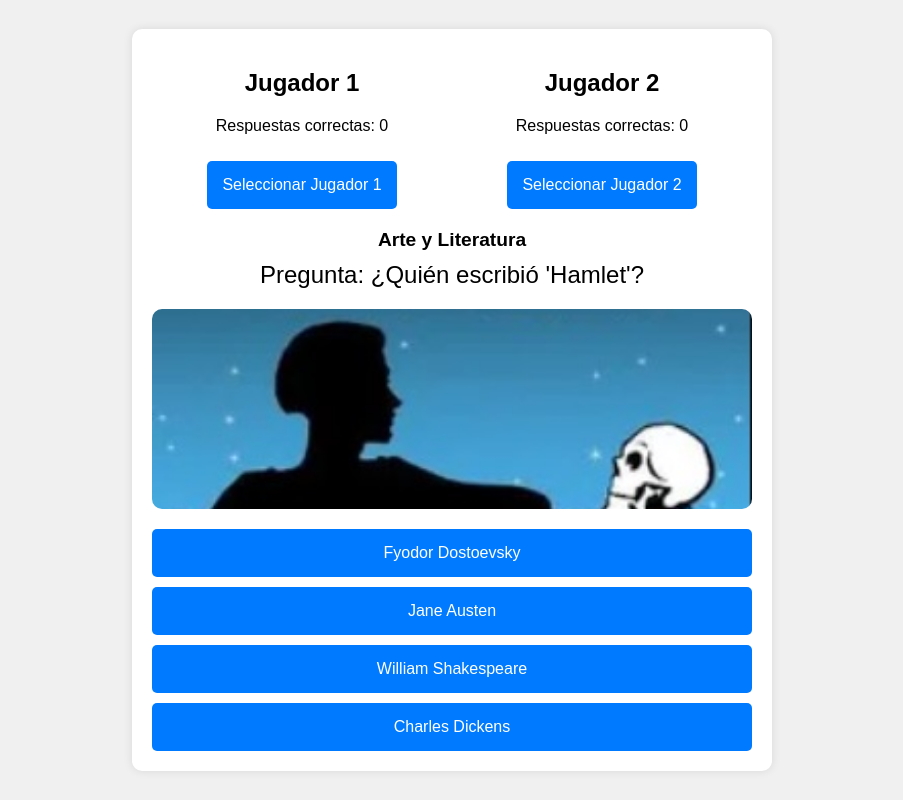
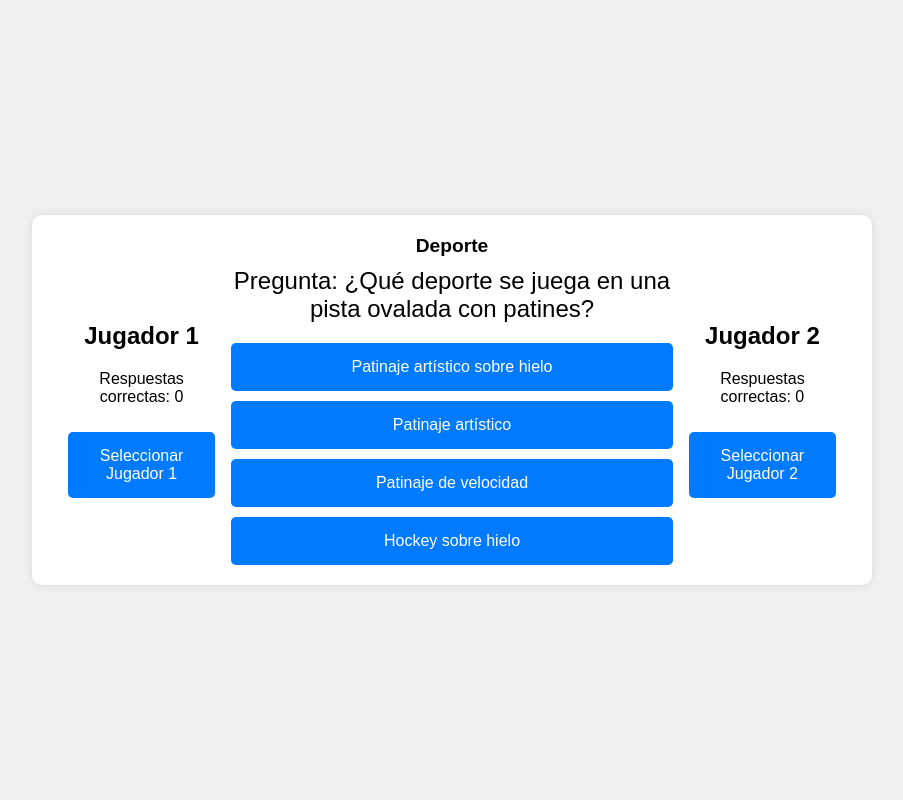
Before and after one commit to JJorgeNNavarro/juegoSemana, a plain HTML site: page index.html in a window 1280 px wide. Shown: the whole page, without its empty margins (188-1091 px from the left). Drawn offline with Linux system fonts and the light colour scheme.

Commit message:
agregadas preguntas de deporte, falta agregar imagenes

```diff
--- a/base-preguntas.json
+++ b/base-preguntas.json
@@ -1,15 +1,4 @@
 [
-
-{
-    "categoria": "Arte y Literatura",
-    "pregunta": "Quien pintó la mona lisa?",
-    "respuesta": "Leonardo da Vinci",
-    "incorrecta1": "Picasso",
-    "incorrecta2": "Miguel Angel",
-    "incorrecta3": "Monet",
-    "imagen": "/img/monaLisa.jpg"
-},
-
     {
         "categoria": "Arte y Literatura",
         "pregunta": "¿Quién escribió 'Cien años de soledad'?",
@@ -19,7 +8,6 @@
         "incorrecta3": "Jorge Luis Borges",
         "imagen": "/img/cienaniosdesoledad.jpg"
     },
-
     {
         "categoria": "Arte y Literatura",
         "pregunta": "¿Quién pintó 'La noche estrellada'?",
@@ -46,11 +34,86 @@
         "incorrecta2": "Charles Dickens",
         "incorrecta3": "Fyodor Dostoevsky",
         "imagen": "/img/hamlet.jpg"
+    },
+    {
+        "categoria": "Deporte",
+        "pregunta": "¿En qué deporte se utiliza una raqueta y una pelota amarilla?",
+        "respuesta": "Tenis",
+        "incorrecta1": "Golf",
+        "incorrecta2": "Bádminton",
+        "incorrecta3": "Ping pong",
+        "imagen": "/img/deportes.jpg"
+    },
+    {
+        "categoria": "Deporte",
+        "pregunta": "¿Qué deporte se juega en un campo con un arco y una pelota redonda?",
+        "respuesta": "Fútbol",
+        "incorrecta1": "Rugby",
+        "incorrecta2": "Hockey",
+        "incorrecta3": "Baloncesto"
+    },
+    {
+        "categoria": "Deporte",
+        "pregunta": "¿Qué deporte practicaba Michael Jordan?",
+        "respuesta": "Baloncesto",
+        "incorrecta1": "Fútbol americano",
+        "incorrecta2": "Golf",
+        "incorrecta3": "Béisbol"
+    },
+    {
+        "categoria": "Deporte",
+        "pregunta": "¿Qué país ganó la Copa Mundial de Fútbol en 2018?",
+        "respuesta": "Francia",
+        "incorrecta1": "Brasil",
+        "incorrecta2": "Alemania",
+        "incorrecta3": "Argentina"
+    },
+    {
+        "categoria": "Deporte",
+        "pregunta": "¿Cuál es el deporte más popular en Estados Unidos?",
+        "respuesta": "Fútbol americano",
+        "incorrecta1": "Béisbol",
+        "incorrecta2": "Baloncesto",
+        "incorrecta3": "Hockey sobre hielo"
+    },
+    {
+        "categoria": "Deporte",
+        "pregunta": "¿Qué equipo ganó más títulos de la NBA en la década de 1990?",
+        "respuesta": "Chicago Bulls",
+        "incorrecta1": "Los Angeles Lakers",
+        "incorrecta2": "Boston Celtics",
+        "incorrecta3": "Miami Heat"
+    },
+    {
+        "categoria": "Deporte",
+        "pregunta": "¿Cuántos jugadores hay en un equipo de voleibol en la cancha?",
+        "respuesta": "6",
+        "incorrecta1": "5",
+        "incorrecta2": "7",
+        "incorrecta3": "4"
+    },
+    {
+        "categoria": "Deporte",
+        "pregunta": "¿Qué equipo ganó la Copa Mundial de Fútbol en 2014?",
+        "respuesta": "Alemania",
+        "incorrecta1": "Brasil",
+        "incorrecta2": "Argentina",
+        "incorrecta3": "España"
+    },
+    {
+        "categoria": "Deporte",
+        "pregunta": "¿Quién es el máximo goleador de la historia del fútbol?",
+        "respuesta": "Pelé",
+        "incorrecta1": "Lionel Messi",
+        "incorrecta2": "Cristiano Ronaldo",
+        "incorrecta3": "Diego Maradona"
+    },
+    {
+        "categoria": "Deporte",
+        "pregunta": "¿Qué deporte se juega en una pista ovalada con patines?",
+        "respuesta": "Patinaje de velocidad",
+        "incorrecta1": "Patinaje artístico",
+        "incorrecta2": "Hockey sobre hielo",
+        "incorrecta3": "Patinaje artístico sobre hielo"
     }
-
-
-
-
-
-
 ]
--- a/index.css
+++ b/index.css
@@ -17,18 +17,19 @@ body {
     border-radius: 10px;
     box-shadow: 0 0 10px rgba(0, 0, 0, 0.1);
     width: 80%;
-    max-width: 600px;
-    text-align: center;
+    max-width: 800px; /* Aumentado para dar espacio a los jugadores */
+    display: flex;
+    justify-content: space-between;
+    align-items: center;
 }
 
 .jugadores {
-    display: flex;
-    justify-content: space-around;
-    margin-bottom: 20px;
+    width: 20%;
+    padding: 2%;
 }
 
 .jugador {
-    width: 45%;
+    text-align: center;
 }
 
 .seleccionar-jugador {
@@ -45,6 +46,11 @@ body {
 
 .seleccionar-jugador:hover {
     background-color: #0056b3;
+}
+
+.preguntas {
+    width: 60%; /* Ajustado para dar espacio a los jugadores */
+    text-align: center;
 }
 
 .encabezado {
--- a/index.html
+++ b/index.html
@@ -15,13 +15,9 @@
                 <p>Respuestas correctas: <span id="contador1">0</span></p>
                 <button class="seleccionar-jugador" data-jugador="1">Seleccionar Jugador 1</button>
             </div>
-            <div class="jugador" id="jugador2">
-                <h2>Jugador 2</h2>
-                <p>Respuestas correctas: <span id="contador2">0</span></p>
-                <button class="seleccionar-jugador" data-jugador="2">Seleccionar Jugador 2</button>
-            </div>
         </div>
 
+        <div class="preguntas">
             <div class="encabezado">
                 <div class="categoria">Categoría</div>
                 <div class="pregunta">Pregunta</div>
@@ -35,6 +31,15 @@
             </div>
         </div>
 
+        <div class="jugadores">
+            <div class="jugador" id="jugador2">
+                <h2>Jugador 2</h2>
+                <p>Respuestas correctas: <span id="contador2">0</span></p>
+                <button class="seleccionar-jugador" data-jugador="2">Seleccionar Jugador 2</button>
+            </div>
+        </div>
+    </div>
+
     <script src="index.js"></script>
 </body>
 </html>
```
Also changed, not shown: img/deportes.jpg (added). Lines whose indentation alone changed are shown as unchanged.
